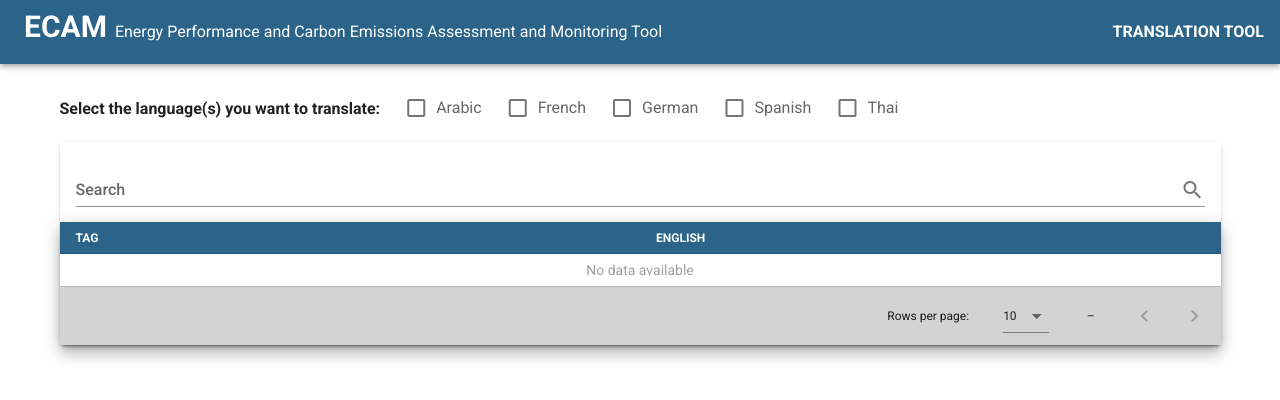
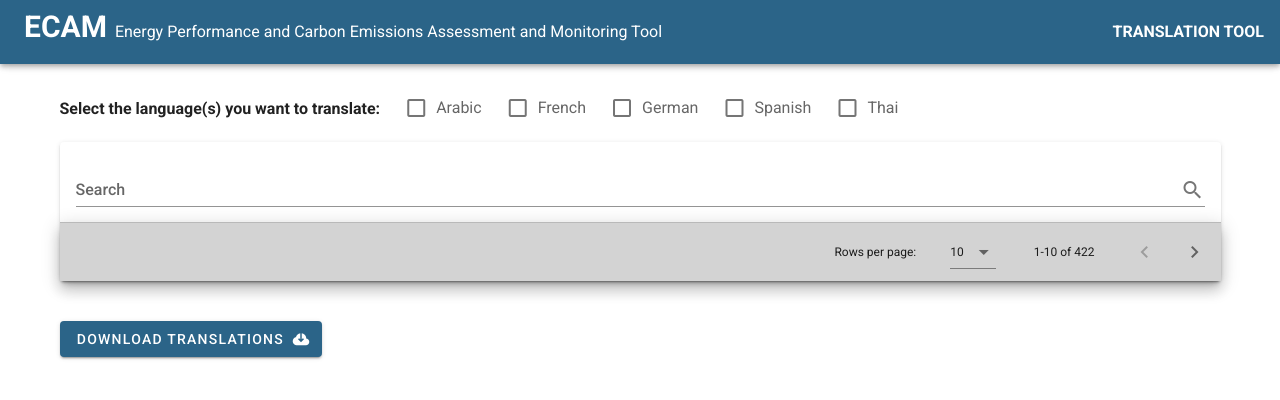
Before and after one commit to icra/ecam-translator, a Vue app: page / in a window 1280 px wide. Shown: the top 400 px of the page. Built offline with nearby package versions, Linux system fonts and the light colour scheme.

Commit message:
download translations

```diff
--- a/src/components/HelloWorld.vue
+++ b/src/components/HelloWorld.vue
@@ -58,10 +58,11 @@
         <v-data-table
             dense
             :headers="headers"
-            :items="data_to_translate"
+            :items="data_for_table"
             :items-per-page="10"
             class="elevation-10 dataTable"
             :search="search"
+
         >
           <template v-for="lang in langs_selected" v-slot:[`item.${lang}`]="{ item }">
             <v-textarea
@@ -73,6 +74,19 @@
       </v-card>
 
     </template>
+    <v-btn
+        color="#2b6488"
+        class="mt-10 white--text"
+        @click="download_translations"
+    >
+      Download translations
+      <v-icon
+          right
+          dark
+      >
+        mdi-cloud-download
+      </v-icon>
+    </v-btn>
   </v-container>
 
 </template>
@@ -89,6 +103,7 @@
       es: {},
       fr: {},
       th: {},
+      data_for_table: [],
       langs_selected: [],
       search: '',
     }),
@@ -113,6 +128,7 @@
       this.delete_tags_not_in('es', 'en')
       this.delete_tags_not_in('fr', 'en')
       this.delete_tags_not_in('th', 'en')
+      this.data_for_table = this.data_to_translate()
     },
 
     methods: {
@@ -136,10 +152,10 @@
           delete _this[lan1][tag]
         })
       },
-      missing_tags(){
+      missing_tags(langs){
         //return all the tags missing from this.langs_selected compared to this.en
         let missing_tags = new Set()
-        this.langs_selected.forEach(lang => {
+        langs.forEach(lang => {
           let lang_missing_tags = this.tags_not_in('en', lang)
           lang_missing_tags.forEach(missing_tags.add, missing_tags)
         })
@@ -165,10 +181,54 @@
             return "Thai"
         }
       },
+      download_translations () {
+        console.log(this.data_for_table)
+        this.langs_selected.forEach(lang => {
+          let jsonObj = this[lang]
+          let lan_translated = JSON.parse(JSON.stringify(jsonObj));
+          this.data_for_table.forEach(translation => {
+            let tag = translation['tag']
+            let trans = translation[lang]
+            if(trans != '') lan_translated[tag] = translation[lang]
+          })
+          this.downloadObjectAsJson(lan_translated, lang)
+        })
+      },
+      downloadObjectAsJson(exportObj, exportName){
+        let dataStr = "data:text/json;charset=utf-8," + encodeURIComponent(JSON.stringify(exportObj));
+        let downloadAnchorNode = document.createElement('a');
+        downloadAnchorNode.setAttribute("href",     dataStr);
+        downloadAnchorNode.setAttribute("download", exportName + ".json");
+        document.body.appendChild(downloadAnchorNode); // required for firefox
+        downloadAnchorNode.click();
+        downloadAnchorNode.remove();
+      },
+      data_to_translate() {
+        let data_for_table = [];
+
+        this.missing_tags(['ar', 'de', 'es', 'fr', 'th']).forEach(tag => {
+          let _this = this
+          let current_languages = ['ar', 'de', 'en', 'es', 'fr', 'th']
+          let obj = {
+            tag: tag,
+          };
+          current_languages.forEach(lang_key => {
+            if(_this[lang_key].hasOwnProperty(tag))
+              obj[lang_key] = _this[lang_key][tag];
+            else
+              obj[lang_key] = '';
+          })
+          data_for_table.push(obj);
+        });
+        return data_for_table;
+      }
     },
     computed: {
       headers () {
-        let header = [
+        let header = [];
+
+        if(this.langs_selected.length > 0){
+          header.push(
               {
                 text: 'TAG',
                 align: 'start',
@@ -176,9 +236,12 @@
                 value: 'tag',
                 width: '25%'
               },
-          { text: 'ENGLISH', value: 'en', width: '25%'}
-        ];
-
+              {
+                text: 'ENGLISH',
+                value: 'en',
+                width: '25%'
+              })
+        }
         this.langs_selected.forEach(lang_key => {
           let lang = this.key_to_language(lang_key).toUpperCase();
           let obj = { text: lang, value: lang_key};
@@ -187,24 +250,6 @@
 
         return header
       },
-      data_to_translate() {
-        let data_for_table = [];
-        this.missing_tags().forEach(tag => {
-          let obj = {
-            tag: tag,
-            en: this.en[tag],
-          };
-          this.langs_selected.forEach(lang_key => {
-            if(this.$data[lang_key].hasOwnProperty(tag))
-              obj[lang_key] = this.$data[lang_key][tag];
-            else
-              obj[lang_key] = '';
-          });
-          data_for_table.push(obj);
-        });
-
-        return data_for_table;
-      }
     },
   }
 </script>
@@ -222,4 +267,6 @@
     background-color: lightgray;
   }
 
+
+
 </style>
```
Lines whose indentation alone changed are shown as unchanged.
